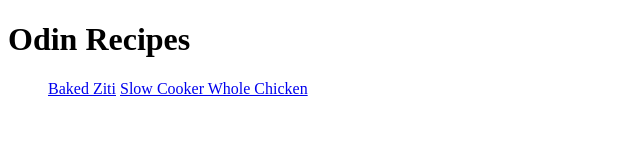
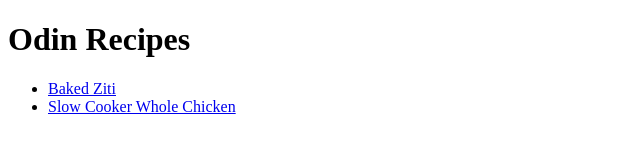
Before and after one commit to chartreuse13/odin-recipes, a plain HTML site: page index.html in a window 1280 px wide. Shown: the whole page, without its empty margins (0-640 px from the left). Drawn offline with Linux system fonts and the light colour scheme.

Commit message:
Modified index.html

```diff
--- a/index.html
+++ b/index.html
@@ -9,8 +9,8 @@
     <h1>Odin Recipes</h1>
 
     <ul>
-        <a href="./recipes/baked-ziti.html" rel="noopener noreferrer">Baked Ziti</a>
-        <a href="./recipes/slow-cooker-whole-chicken.html" rel="noopener noreferrer">Slow Cooker Whole Chicken</a>
+        <li><a href="./recipes/baked-ziti.html" rel="noopener noreferrer">Baked Ziti</a></li>
+        <li><a href="./recipes/slow-cooker-whole-chicken.html" rel="noopener noreferrer">Slow Cooker Whole Chicken</a></li>
     </ul>
 
 </body>
```
